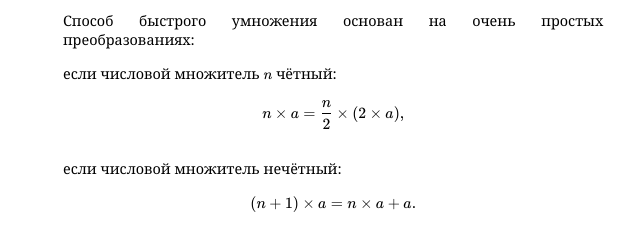
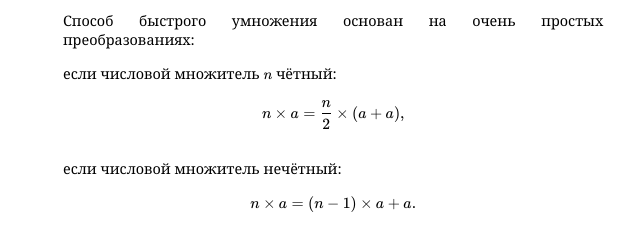
Before and after one commit to samsergey/flp-practice, a plain HTML site: page docs/flp-lab5.html in a window 1280 px wide. Shown: the part 4299-4540 px from the top of the page, 1-641 px from the left. Drawn offline with Linux system fonts and the light colour scheme.

Commit message:
Update flp-lab5.html
Rewritten times equations

```diff
--- a/docs/flp-lab5.html
+++ b/docs/flp-lab5.html
@@ -168,9 +168,9 @@ instance Monoid m => Monoid (a -> m) where
       <p>
 	Способ быстрого умножения основан на очень простых преобразованиях:</p>
       <p>если числовой множитель <eq>n</eq> чётный:
-	<eqn>n \times a = \frac{n}{2}\times(2\times a),</eqn></p>
+	<eqn>n \times a = \frac{n}{2}\times(a + a),</eqn></p>
       <p>если числовой множитель нечётный:
-	<eqn>(n+1)\times a = n \times a + a.</eqn></p>
+	<eqn>n \times a = (n - 1) \times a + a.</eqn></p>
 
       <p>
 	Ниже приводится классический вариант быстрого умножения для чисел.
```
